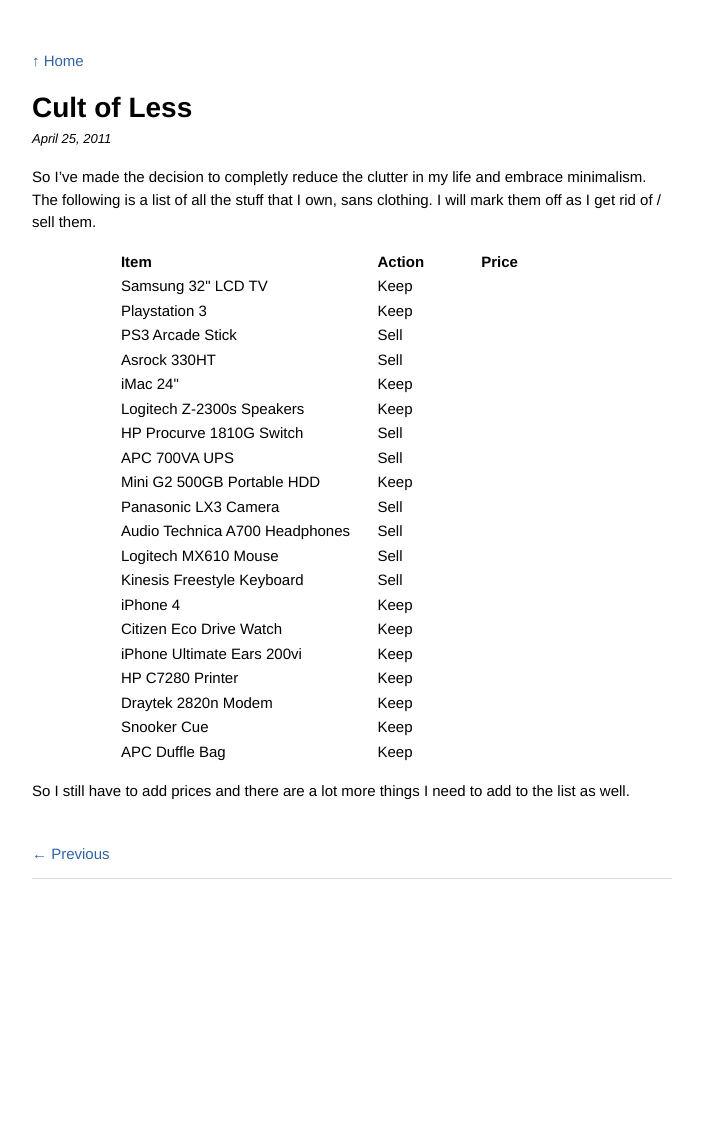
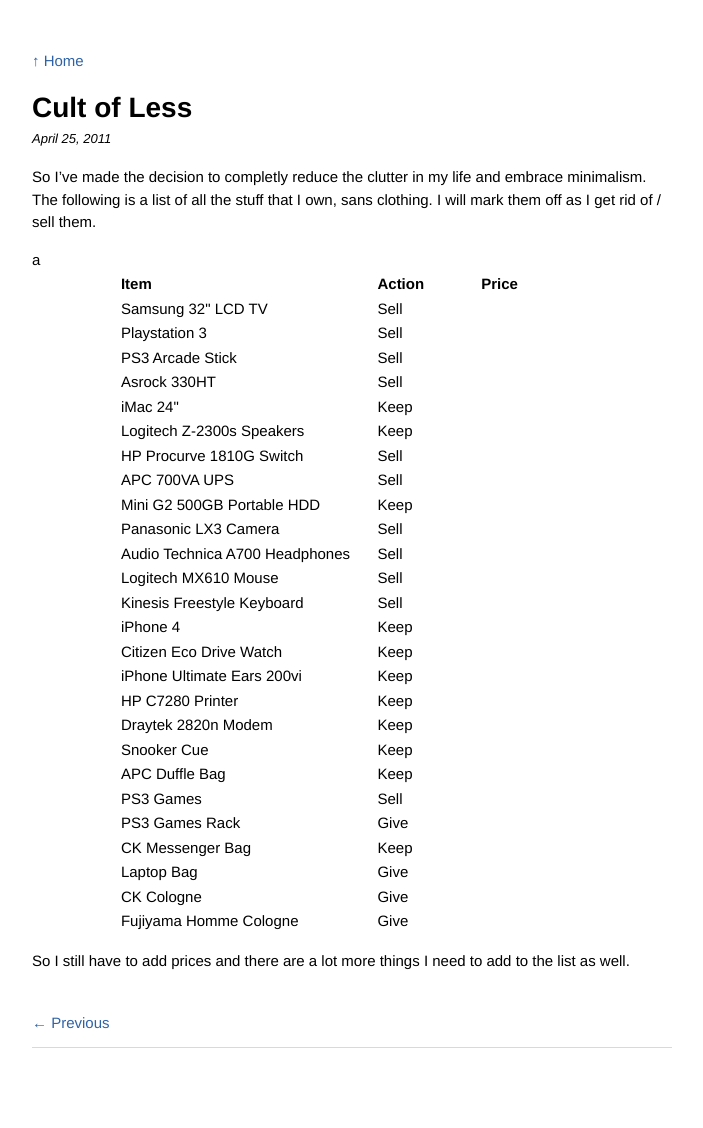
Before and after one commit to christophersjchow/blog, a Jekyll site: the page built from _posts/2011-04-25-Cult-of-Less.markdown, in a window 1280 px wide. Shown: the whole page, without its empty margins (288-991 px from the left). Built offline with Jekyll 4.4.1, drawn with Linux system fonts in a browser that asks for light colours; comment, search, counter and statistics services are not loaded; before the commit the page ends 959 px from its top, so only the background shows below that.

Commit message:
Post: Added more items to cult of less list.

```diff
--- a/_posts/2011-04-25-Cult-of-Less.markdown
+++ b/_posts/2011-04-25-Cult-of-Less.markdown
@@ -13,12 +13,12 @@ So I've made the decision to completly reduce the clutter in my life and embrace
     </tr>
     <tr>
         <td>Samsung 32" LCD TV</td>
-        <td>Keep</td>
+        <td>Sell</td>
         <td></td>
     </tr>
     <tr>
         <td>Playstation 3</td>
-        <td>Keep</td>
+        <td>Sell</td>
         <td></td>
     </tr>
     <tr>
@@ -111,6 +111,36 @@ So I've made the decision to completly reduce the clutter in my life and embrace
         <td>Keep</td>
         <td></td>
     </tr>
+    <tr>
+        <td>PS3 Games</td>
+        <td>Sell</td>
+        <td></td>
+    </tr>a
+    <tr>
+        <td>PS3 Games Rack</td>
+        <td>Give</td>
+        <td></td>
+    </tr>
+    <tr>
+        <td>CK Messenger Bag</td>
+        <td>Keep</td>
+        <td></td>
+    </tr>
+    <tr>
+        <td>Laptop Bag</td>
+        <td>Give</td>
+        <td></td>
+    </tr>
+    <tr>
+        <td>CK Cologne</td>
+        <td>Give</td>
+        <td></td>
+    </tr>
+    <tr>
+        <td>Fujiyama Homme Cologne</td>
+        <td>Give</td>
+        <td></td>
+    </tr>
 </table>
 
 So I still have to add prices and there are a lot more things I need to add to the list as well.
```
